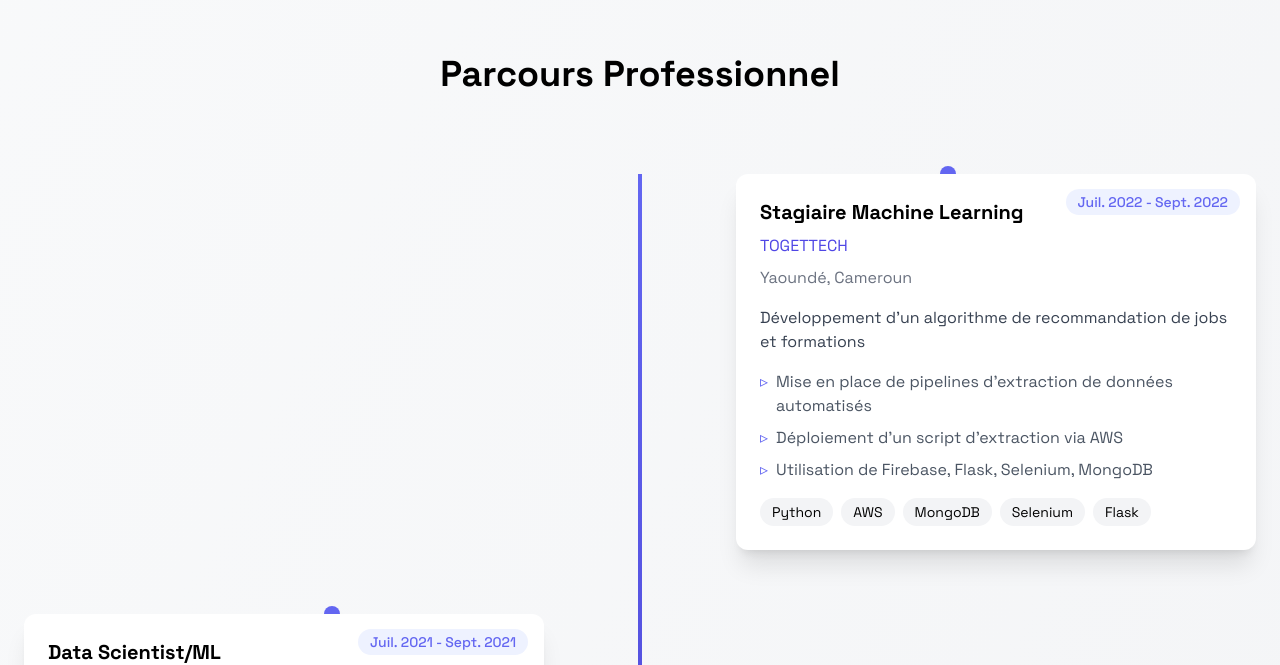
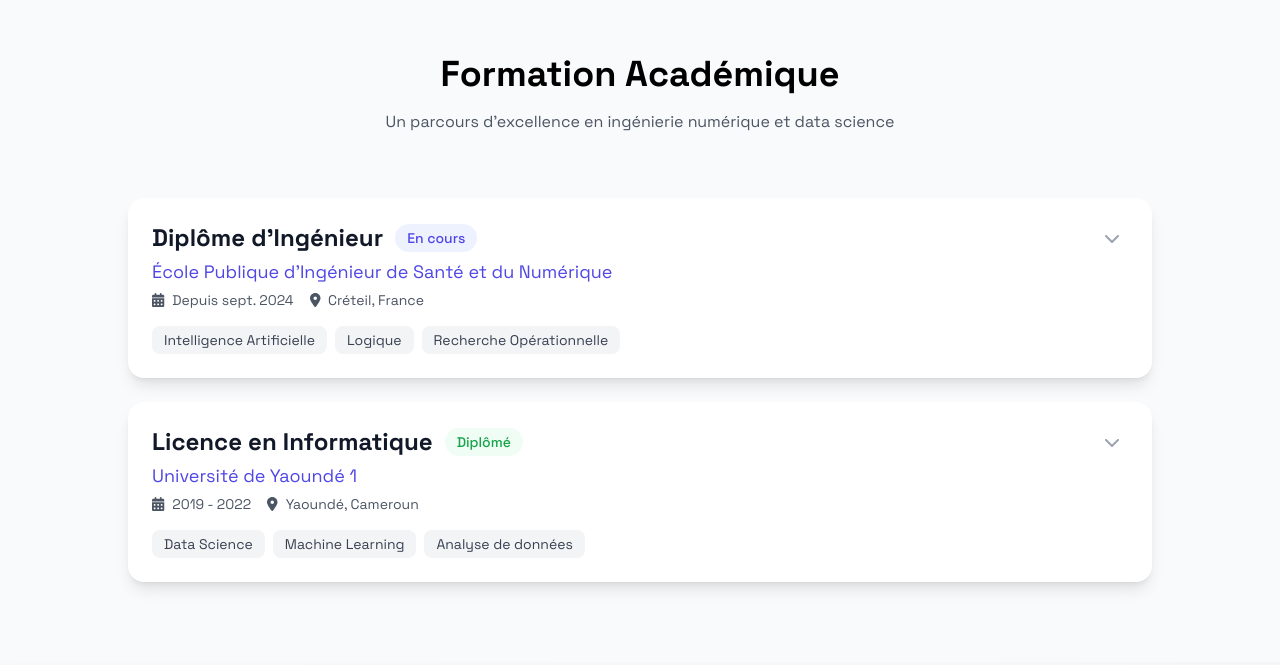
Before and after one commit to njonou01/portfolio, a React (Vite) app: page / in a window 1280 px wide. Shown: the part 826-1491 px from the top of the page. Built offline with nearby package versions, Linux system fonts and the light colour scheme.

Commit message:
education

```diff
--- a/package.json
+++ b/package.json
@@ -10,6 +10,7 @@
     "preview": "vite preview"
   },
   "dependencies": {
+    "framer-motion": "^11.11.11",
     "react": "^18.3.1",
     "react-dom": "^18.3.1"
   },
--- a/src/app/pages/Home/Home.tsx
+++ b/src/app/pages/Home/Home.tsx
@@ -7,6 +7,7 @@
 import HeroSection from "./components/HeroSection/HeroSection";
 import profilePath from "../../../assets/images/CFA_AFIA_Bootcamp_DSF5856__1_-removebg-preview.png";
 import ExperienceSection from "./components/ExperienceSection/ExperienceSection";
+import EducationSection from "./components/EducationSection";
 const Home: React.FC = () => {
   const [isScrolled, setIsScrolled] = useState(false);
   const [isMobileNavOpen, setIsMobileNavOpen] = useState(false);
@@ -28,6 +29,7 @@
         imgRatio={1.3}
         profilePath={profilePath}
       />
+      <EducationSection />
       <ExperienceSection />
 
       <MobileNav isOpen={isMobileNavOpen} setIsOpen={setIsMobileNavOpen} />
--- /dev/null
+++ b/src/app/pages/Home/components/EducationSection.tsx
@@ -0,0 +1,231 @@
+import React, { useState, useEffect, useRef } from "react";
+
+interface Education {
+  id: number;
+  title: string;
+  school: string;
+  period: string;
+  location: string;
+  description: string;
+  specializations: string[];
+  skills: string[];
+  status: "En cours" | "Diplômé";
+  syllabusUrl: string;
+}
+
+interface EducationSectionProps {
+  className?: string;
+}
+
+const EducationSection: React.FC<EducationSectionProps> = ({ className }) => {
+  const [selectedId, setSelectedId] = useState<number | null>(null);
+  const sectionRef = useRef<HTMLDivElement>(null);
+
+  useEffect(() => {
+    const handleClickOutside = (event: MouseEvent) => {
+      if (
+        sectionRef.current &&
+        !sectionRef.current.contains(event.target as Node)
+      ) {
+        setSelectedId(null);
+      }
+    };
+
+    document.addEventListener("mousedown", handleClickOutside);
+    return () => {
+      document.removeEventListener("mousedown", handleClickOutside);
+    };
+  }, []);
+
+  const education: Education[] = [
+    {
+      id: 1,
+      title: "Diplôme d'Ingénieur",
+      school: "École Publique d'Ingénieur de Santé et du Numérique",
+      period: "Depuis sept. 2024",
+      location: "Créteil, France",
+      description: `Formation d'excellence en ingénierie numérique spécialisée dans l'IA et la santé.
+                   Programme axé sur l'application de l'intelligence artificielle dans le domaine médical,
+                   permettant de développer une expertise unique en analyse de données de santé.`,
+      specializations: [
+        "Intelligence Artificielle",
+        "Logique",
+        "Recherche Opérationnelle",
+      ],
+      skills: [
+        "Deep Learning",
+        "Computer Vision",
+        "NLP",
+        "Réseaux de Neurones",
+        "Analyse Prédictive",
+        "Data Mining",
+      ],
+      status: "En cours",
+      syllabusUrl: "#",
+    },
+    {
+      id: 2,
+      title: "Licence en Informatique",
+      school: "Université de Yaoundé 1",
+      period: "2019 - 2022",
+      location: "Yaoundé, Cameroun",
+      description: `Formation approfondie en informatique avec spécialisation en science des données
+                   et apprentissage automatique. Focus sur la pratique à travers des projets concrets
+                   et des cas d'études réels.`,
+      specializations: [
+        "Data Science",
+        "Machine Learning",
+        "Analyse de données",
+      ],
+      skills: [
+        "Python",
+        "Machine Learning",
+        "Data Analysis",
+        "SQL",
+        "NoSQL",
+        "Data Visualization",
+      ],
+      status: "Diplômé",
+      syllabusUrl: "#",
+    },
+  ];
+
+  return (
+    <section
+      className={`py-20 bg-gray-50 dark:bg-gray-900 ${className}`}
+      ref={sectionRef}
+    >
+      <div className="container mx-auto px-4">
+        <h2 className="text-4xl font-bold text-center mb-4">
+          <span className="gradient-text">Formation</span> Académique
+        </h2>
+        <p className="text-center text-gray-600 dark:text-gray-400 max-w-2xl mx-auto mb-16">
+          Un parcours d'excellence en ingénierie numérique et data science
+        </p>
+
+        <div className="max-w-5xl mx-auto space-y-6">
+          {education.map((edu) => (
+            <div
+              key={edu.id}
+              className="relative bg-white dark:bg-gray-800 rounded-2xl shadow-lg
+                       hover:shadow-xl transition-all duration-300"
+            >
+              <div
+                onClick={() =>
+                  setSelectedId(selectedId === edu.id ? null : edu.id)
+                }
+                className="p-6 cursor-pointer"
+              >
+                <div className="flex items-start justify-between">
+                  <div className="space-y-1">
+                    <div className="flex items-center gap-3">
+                      <h3 className="text-2xl font-bold text-gray-900 dark:text-white">
+                        {edu.title}
+                      </h3>
+                      <span
+                        className={`px-3 py-1 rounded-full text-sm font-medium ${
+                          edu.status === "En cours"
+                            ? "bg-primary-50 dark:bg-primary-900/30 text-primary-600 dark:text-primary-400"
+                            : "bg-green-50 dark:bg-green-900/30 text-green-600 dark:text-green-400"
+                        }`}
+                      >
+                        {edu.status}
+                      </span>
+                    </div>
+                    <p className="text-lg text-primary-600 dark:text-primary-400">
+                      {edu.school}
+                    </p>
+                    <div className="flex flex-wrap items-center gap-4 text-sm text-gray-600 dark:text-gray-400">
+                      <span className="flex items-center gap-2">
+                        <i className="fas fa-calendar-alt" />
+                        {edu.period}
+                      </span>
+                      <span className="flex items-center gap-2">
+                        <i className="fas fa-map-marker-alt" />
+                        {edu.location}
+                      </span>
+                    </div>
+                  </div>
+                  <button
+                    type="button"
+                    aria-label={
+                      selectedId === edu.id ? "Réduire" : "Développer"
+                    }
+                    className={`h-8 w-8 rounded-full flex items-center justify-center
+                              transition-transform duration-300 text-gray-400
+                              hover:bg-gray-100 dark:hover:bg-gray-700/50
+                              ${selectedId === edu.id ? "rotate-180" : ""}`}
+                  >
+                    <i className="fas fa-chevron-down" />
+                  </button>
+                </div>
+
+                <div className="flex flex-wrap gap-2 mt-4">
+                  {edu.specializations.map((spec, idx) => (
+                    <span
+                      key={idx}
+                      className="px-3 py-1 text-sm bg-gray-100 dark:bg-gray-700
+                               text-gray-700 dark:text-gray-300 rounded-lg"
+                    >
+                      {spec}
+                    </span>
+                  ))}
+                </div>
+              </div>
+
+              <div
+                className={`transition-all duration-300 ease-in-out overflow-hidden
+                  ${
+                    selectedId === edu.id
+                      ? "max-h-[500px] opacity-100"
+                      : "max-h-0 opacity-0"
+                  }`}
+              >
+                <div className="px-6 pb-6 space-y-6">
+                  <div className="border-t border-gray-200 dark:border-gray-700 pt-6">
+                    <p className="text-gray-600 dark:text-gray-400 mb-6">
+                      {edu.description}
+                    </p>
+
+                    <div className="space-y-4">
+                      <h4 className="text-lg font-semibold text-gray-900 dark:text-white">
+                        Compétences clés
+                      </h4>
+                      <div className="flex flex-wrap gap-2">
+                        {edu.skills.map((skill, idx) => (
+                          <span
+                            key={idx}
+                            className="px-3 py-1 bg-primary-50 dark:bg-primary-900/30
+                                     text-primary-600 dark:text-primary-400 rounded-lg text-sm"
+                          >
+                            {skill}
+                          </span>
+                        ))}
+                      </div>
+                    </div>
+
+                    <a
+                      href={edu.syllabusUrl}
+                      className="inline-flex items-center justify-center w-full mt-6 px-6 py-3
+                               bg-primary-600 text-white rounded-xl hover:bg-primary-700
+                               transition-all duration-300 group"
+                    >
+                      <i
+                        className="fas fa-file-download mr-2
+                                  group-hover:transform group-hover:-translate-y-1
+                                  transition-transform duration-300"
+                      />
+                      Télécharger le Syllabus
+                    </a>
+                  </div>
+                </div>
+              </div>
+            </div>
+          ))}
+        </div>
+      </div>
+    </section>
+  );
+};
+
+export default EducationSection;
```
Also changed, not shown: 1 other file (tests, documents, lock files or other folders).
